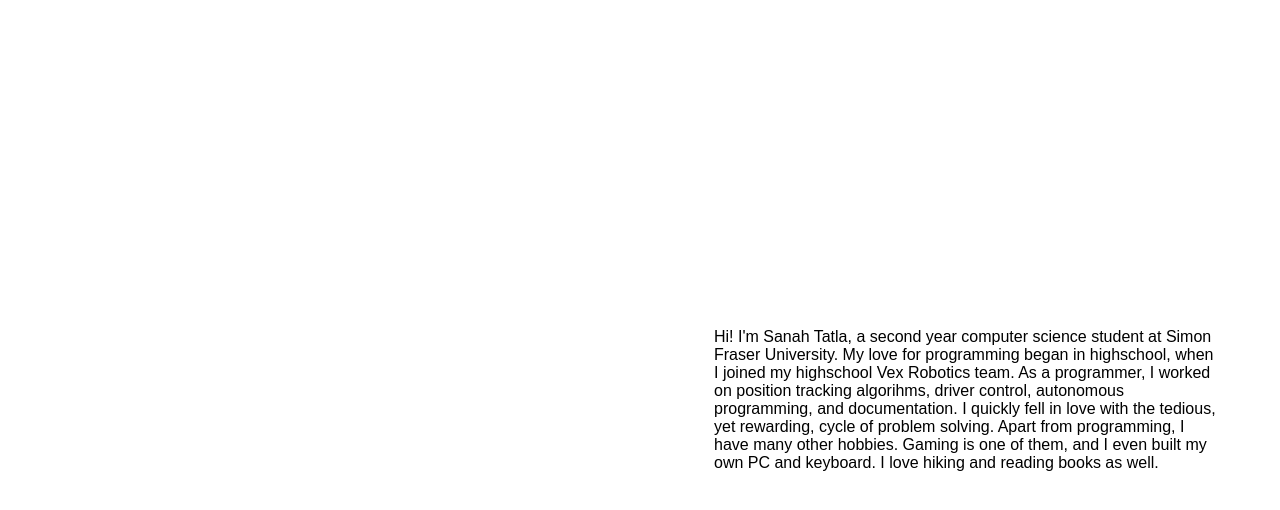
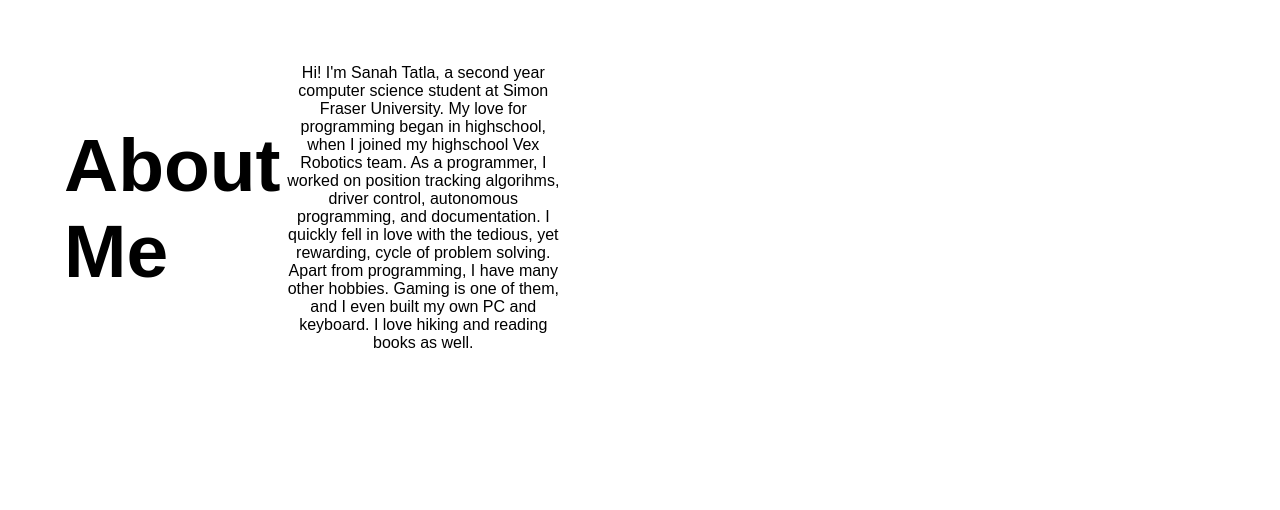
Before and after one commit to sanaht77/my-website, a React (Vite) app: page /about in a window 1280 px wide. Shown: the top 510 px of the page. Built offline with nearby package versions, Linux system fonts and the light colour scheme; the HTML template or start-up script is replaced by a standard one.

Commit message:
renamed divs

```diff
--- a/src/components/particle.jsx
+++ b/src/components/particle.jsx
@@ -63,7 +63,7 @@ export default function Particle() {
         },
         detectRetina: true,
         background: {
-          color: "#1b0119ff",
+          color: "#17070F",
           position: "50% 50%",
           repeat: "no-repeat",
           size: "cover"
@@ -72,3 +72,5 @@ export default function Particle() {
     />
   );
 }
+
+//#1b0119ff
--- a/src/pages/about.jsx
+++ b/src/pages/about.jsx
@@ -2,13 +2,11 @@ import "./aboutStyles.css";
 
 export default function About() {
   return (
-    <div className="container about">
-      <div className="item about">
-        <h1>About Me</h1>
-      </div>
+    <div className="aboutContainer">
+      <div className="aboutItem">
+        <h1 className="aboutTitle">About Me</h1>
 
-      <div className="item about">
-        <p>Hi! I'm Sanah Tatla, a second year computer science student at Simon Fraser University.
+         <p>Hi! I'm Sanah Tatla, a second year computer science student at Simon Fraser University.
         My love for programming began in highschool, when I joined my highschool Vex Robotics team.
         As a programmer, I worked on position tracking algorihms, driver control, autonomous programming, and
         documentation. I quickly fell in love with the tedious, yet rewarding, cycle of problem solving.
@@ -16,6 +14,10 @@ export default function About() {
         I love hiking and reading books as well.
         </p>
       </div>
+
+      <div className="aboutItem">
+
+      </div>
     </div>
   );
 }
--- a/src/pages/aboutStyles.css
+++ b/src/pages/aboutStyles.css
@@ -1,11 +1,11 @@
 
-.container {
+.aboutContainer {
     display: flex;
     flex-direction: row;
     gap: 20px;
 }
 
-.item {
+.aboutItem {
     flex: 1;
     margin: 8vh;
     display: flex;
@@ -13,10 +13,11 @@
     justify-content: center;
 }
 
-h1.about {
+
+p {
+    text-align: center;
+}
+
+.aboutTitle {
     color: black;
 }
-
-p.about {
-    text-align: center;
-}
--- a/src/pages/home.jsx
+++ b/src/pages/home.jsx
@@ -15,7 +15,7 @@ export default function Home() {
         const typed = new Typed(".auto-type", {
         strings: ["Computer Science Student",
             "Developer",
-            "Woman in STEM"],
+            "something tbd"],
         typeSpeed: 75,
         backSpeed: 75,
         loop: true,
--- a/src/pages/homeStyles.css
+++ b/src/pages/homeStyles.css
@@ -35,7 +35,7 @@ h1{
 
     display:inline;
     font-size: 40px;
-    color: rgb(204, 159, 218);
+    color:#826C7F;
 
 
 }
@@ -43,7 +43,7 @@ h1{
 h2 {
 
     font-size: 40px;
-    color: rgb(204, 159, 218);
+    color: #826C7F;
 
 }
 
```
